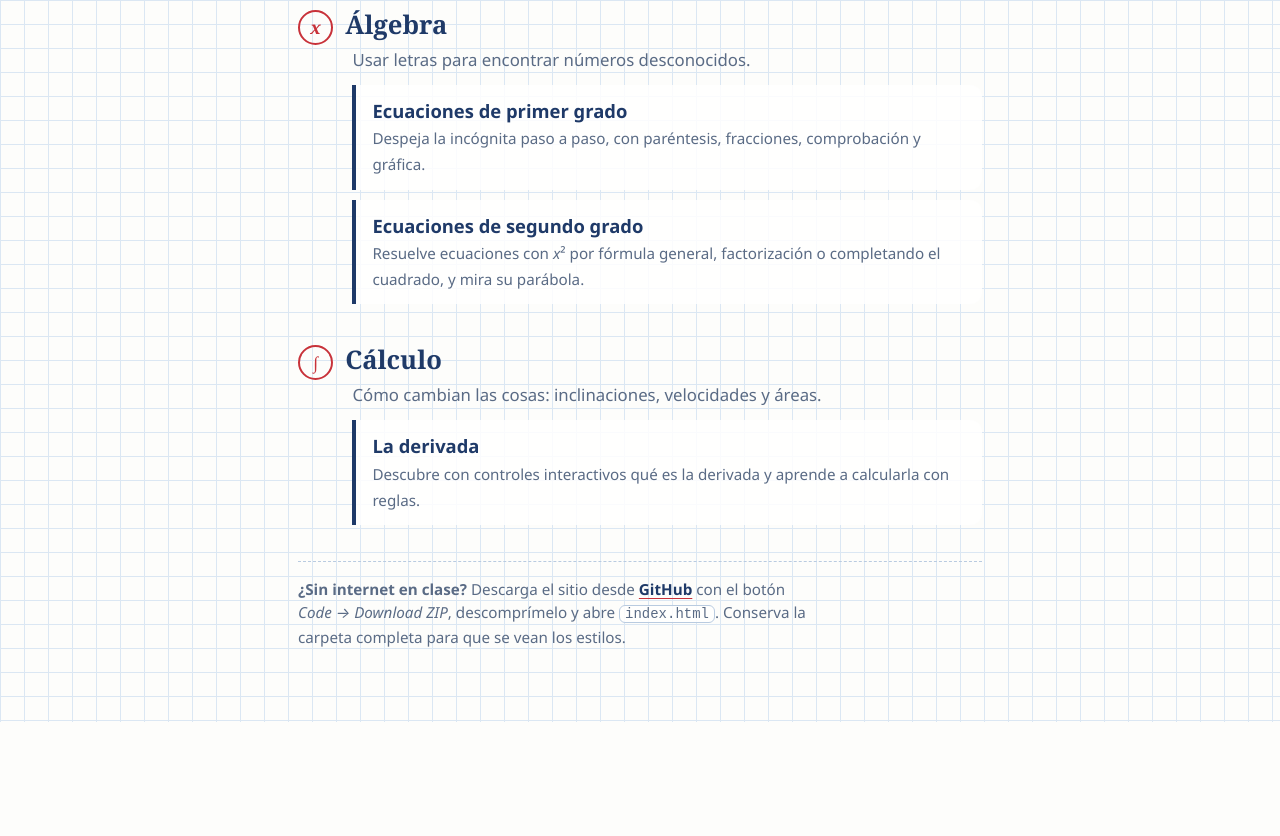
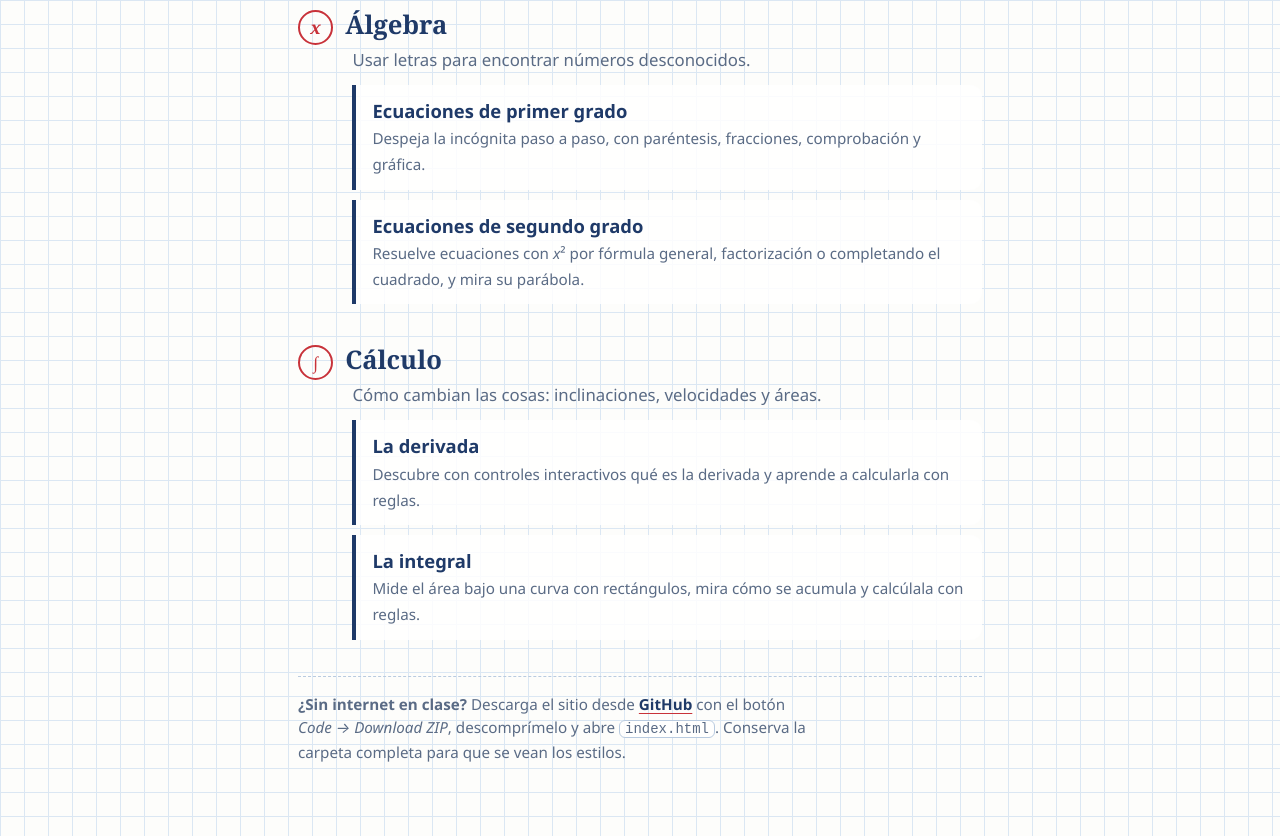
Before and after one commit to HackNieto/math-notes, a plain HTML site: page index.html in a window 1280 px wide. Shown: the part 408-1244 px from the top of the page. Before the commit the page ends 1130 px from the top, so only its background shows below. Drawn offline with Linux system fonts and the light colour scheme.

Commit message:
Add integral tool link to index.html

```diff
--- a/index.html
+++ b/index.html
@@ -46,6 +46,10 @@
         <strong>La derivada</strong>
         <span>Descubre con controles interactivos qué es la derivada y aprende a calcularla con reglas.</span>
       </a></li>
+      <li><a class="herramienta" href="calculo/integrales.html">
+        <strong>La integral</strong>
+        <span>Mide el área bajo una curva con rectángulos, mira cómo se acumula y calcúlala con reglas.</span>
+      </a></li>
     </ul>
   </section>
 
```
